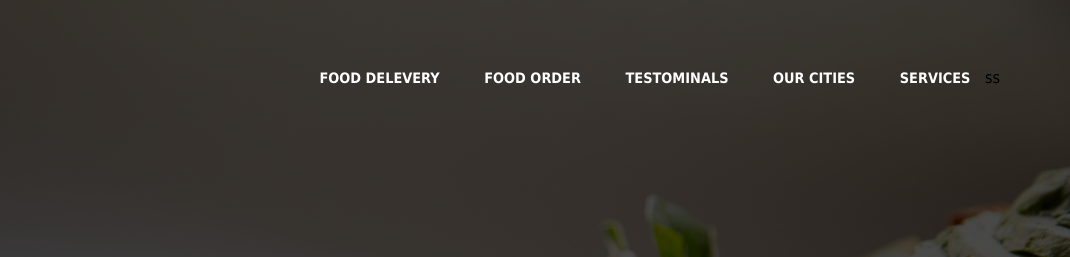
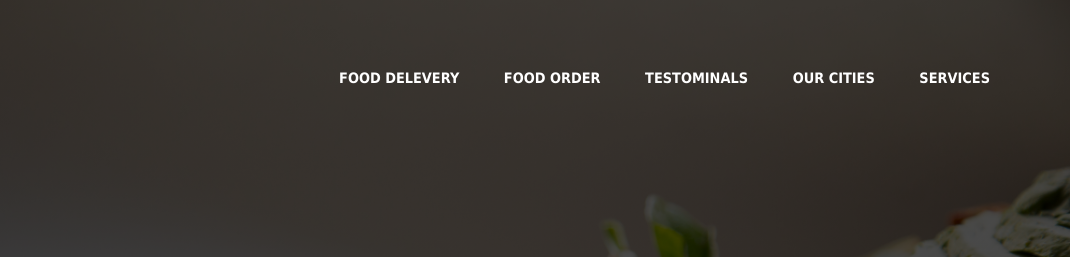
Before and after one commit to magdymaher129/food-website, a plain HTML site: page index.html in a window 1280 px wide. Shown: the top 257 px of the page, 210-1280 px from the left. Drawn offline with Linux system fonts and the light colour scheme.

Commit message:
redo some changes

```diff
--- a/index.html
+++ b/index.html
@@ -21,7 +21,7 @@
                 <li><a href="">SERVICES</a></li>
 
 
-                ss
+
 
             </ul>
         </div>
```
